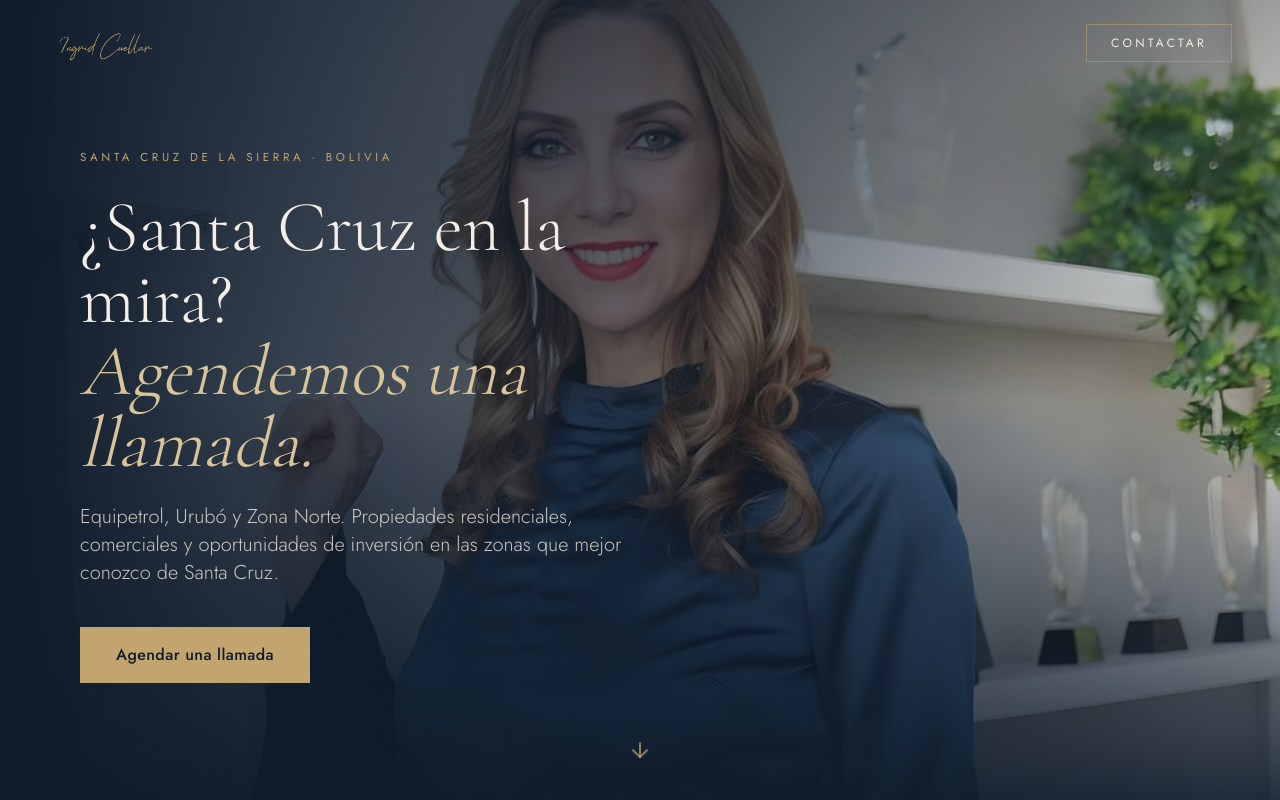
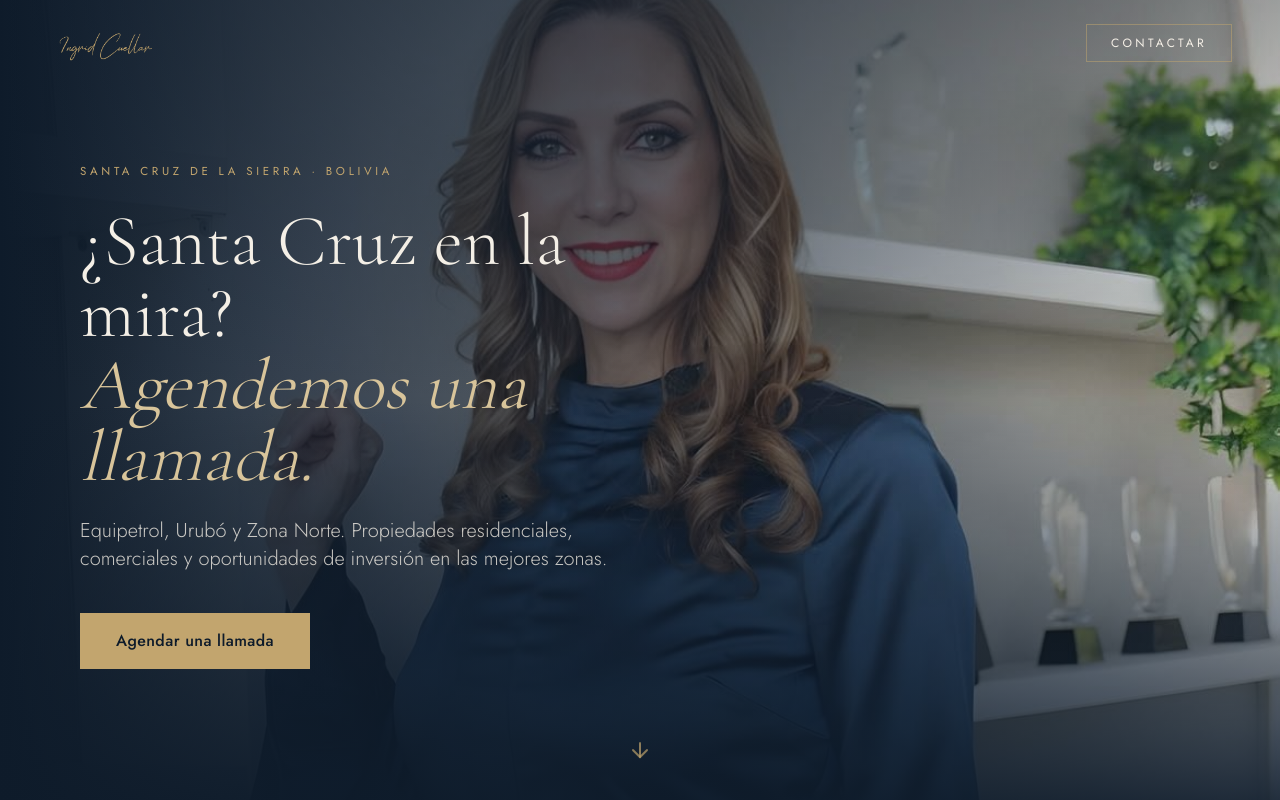
Before and after one commit to manubaldiviezo/landing-ingridcuellar, a Next.js app: page / in a window 1280 px wide. Shown: the top 800 px of the page. Built offline with nearby package versions, Linux system fonts and the light colour scheme.

Commit message:
Update page.js

```diff
--- a/app/page.js
+++ b/app/page.js
@@ -192,8 +192,7 @@ export default function Page() {
           </h1>
           <p className="text-cream/80 text-lg md:text-xl font-light leading-relaxed max-w-xl mb-10 animate-fade-up" style={{ animationDelay: "0.15s" }}>
             Equipetrol, Urubó y Zona Norte. Propiedades residenciales,
-            comerciales y oportunidades de inversión en las zonas que mejor
-            conozco de Santa Cruz.
+            comerciales y oportunidades de inversión en las mejores zonas.
           </p>
           <div className="animate-fade-up" style={{ animationDelay: "0.3s" }}>
             <a
```
